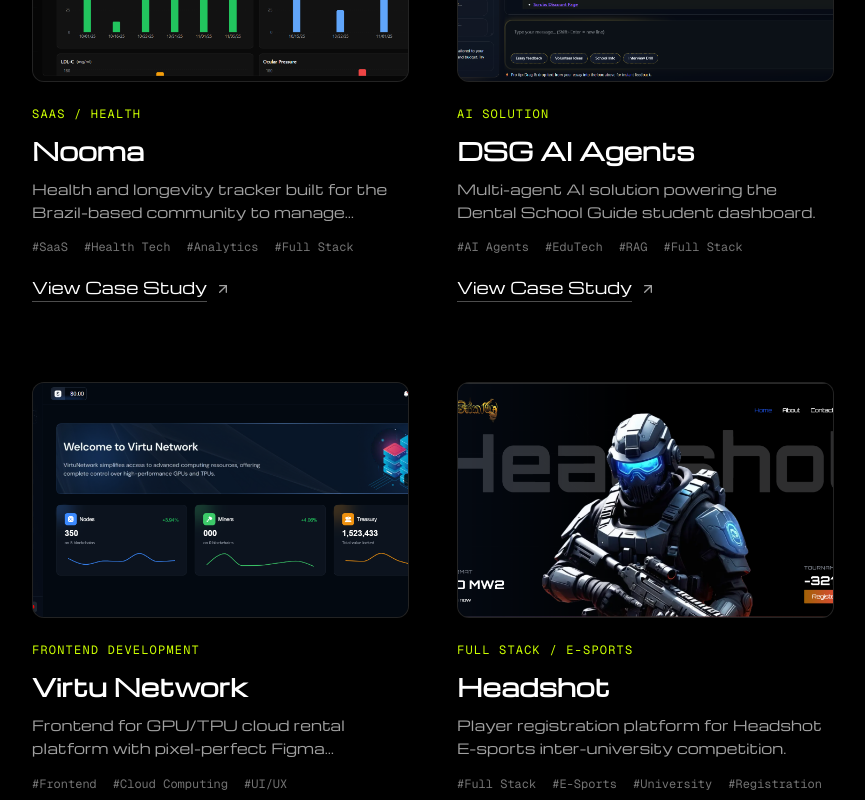
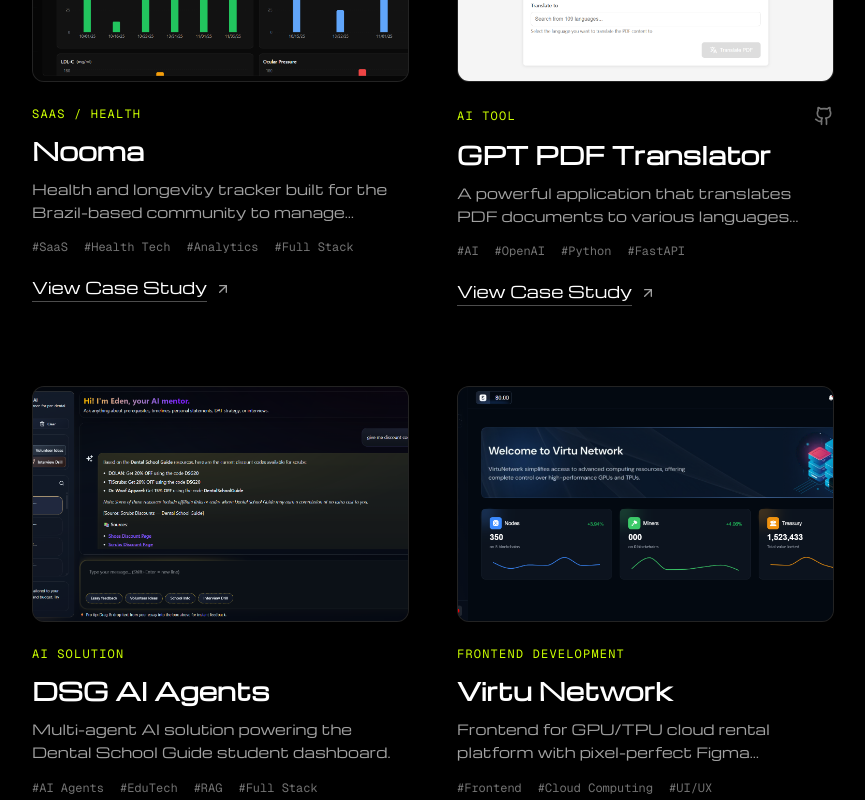
Before and after one commit to Codehash001/personal-portfolio, a Next.js app: page / in a window 1280 px wide. Shown: the part 3120-3920 px from the top of the page, without its empty margins (382-1247 px from the left). Built offline with nearby package versions, Linux system fonts and the light colour scheme.

Commit message:
add works

```diff
--- a/app/work/[slug]/page.tsx
+++ b/app/work/[slug]/page.tsx
@@ -40,6 +40,20 @@ export default async function CaseStudyPage({ params }: { params: Promise<{ slug
                         <ArrowLeft className="w-5 h-5 group-hover:-translate-x-1 transition-transform" />
                         <span>Back to Works</span>
                     </Link>
+                    <div className="flex items-center gap-3">
+                        {work.sourceUrl && (
+                            <a
+                                href={work.sourceUrl}
+                                target="_blank"
+                                rel="noopener noreferrer"
+                                className="flex items-center gap-2 px-4 py-2 border border-white/20 hover:border-white/40 text-white rounded-full font-medium transition-colors bg-white/5 hover:bg-white/10"
+                            >
+                                <svg className="w-4 h-4" viewBox="0 0 24 24" fill="currentColor">
+                                    <path d="M12 0c-6.626 0-12 5.373-12 12 0 5.302 3.438 9.8 8.207 11.387.599.111.793-.261.793-.577v-2.234c-3.338.726-4.033-1.416-4.033-1.416-.546-1.387-1.333-1.756-1.333-1.756-1.089-.745.083-.729.083-.729 1.205.084 1.839 1.237 1.839 1.237 1.07 1.834 2.807 1.304 3.492.997.107-.775.418-1.305.762-1.604-2.665-.305-5.467-1.334-5.467-5.931 0-1.311.469-2.381 1.236-3.221-.124-.303-.535-1.524.117-3.176 0 0 1.008-.322 3.301 1.23.957-.266 1.983-.399 3.003-.404 1.02.005 2.047.138 3.006.404 2.291-1.552 3.297-1.23 3.297-1.23.653 1.653.242 2.874.118 3.176.77.84 1.235 1.911 1.235 3.221 0 4.609-2.807 5.624-5.479 5.921.43.372.823 1.102.823 2.222v3.293c0 .319.192.694.801.576 4.765-1.589 8.199-6.086 8.199-11.386 0-6.627-5.373-12-12-12z" />
+                                </svg>
+                                <span>View Source</span>
+                            </a>
+                        )}
                         {work.liveUrl && (
                             <a
                                 href={work.liveUrl}
@@ -51,6 +65,7 @@ export default async function CaseStudyPage({ params }: { params: Promise<{ slug
                                 <ExternalLink className="w-4 h-4" />
                             </a>
                         )}
+                    </div>
                 </div>
             </nav>
 
--- a/src/data/works.ts
+++ b/src/data/works.ts
@@ -45,6 +45,30 @@ export const works: Work[] = [
     },
     {
         id: 2,
+        slug: "gpt-pdf-translator",
+        title: "GPT PDF Translator",
+        category: "AI Tool",
+        description: "A powerful application that translates PDF documents to various languages while preserving the original layout, formatting, and background colors using OpenAI API.",
+        tags: ["AI", "OpenAI", "Python", "FastAPI", "Open Source"],
+        image: "/projects/pdf.png",
+        sourceUrl: "https://github.com/Codehash001/gpt-pdf-translator",
+        overview: "GPT PDF Translator is a web application that translates PDF documents into any language while preserving the original layout, formatting, and background colors. It extracts text blocks with their positions, font styles, and sizes, detects background colors, translates using OpenAI's API, and recreates the PDF with translated text in matching styles — all with real-time WebSocket progress tracking.",
+        challenge: "Translating PDF documents typically destroys the original layout, formatting, and design elements. Existing tools produce messy outputs that lose the structure, background colors, and font styles of the source document, making translated PDFs look unprofessional and hard to read.",
+        solution: "Built a FastAPI application that intelligently extracts text blocks while preserving their positions, detects background colors by rendering and analyzing text block areas, translates via OpenAI's API, and recreates the PDF by overlaying translated text with matching font styles and intelligent text wrapping — all with real-time WebSocket progress updates.",
+        features: [
+            "Exact layout preservation — maintains original PDF text positioning, images, and graphics",
+            "Background color detection — preserves the background color of each text block",
+            "Font style retention — maintains bold, italic, and other text formatting",
+            "Real-time WebSocket progress tracking during translation",
+            "Multiple language support via OpenAI models",
+            "Intelligent text wrapping for longer translated text",
+            "User-friendly web interface for uploading and translating PDFs"
+        ],
+        technologies: ["Python", "FastAPI", "OpenAI API", "WebSocket", "PyMuPDF"],
+        results: "Open-source tool that enables seamless PDF translation while maintaining professional document quality."
+    },
+    {
+        id: 3,
         slug: "dsg-ai-agents",
         title: "DSG AI Agents",
         category: "AI Solution",
@@ -66,7 +90,7 @@ export const works: Work[] = [
         results: "Enhancing the learning experience for dental school applicants with instant AI-powered assistance across their application journey."
     },
     {
-        id: 3,
+        id: 4,
         slug: "virtu-network",
         title: "Virtu Network",
         category: "Frontend Development",
@@ -87,7 +111,7 @@ export const works: Work[] = [
         results: "Delivered a pixel-perfect implementation that transformed the platform's appearance from dull to cutting-edge, with significantly improved performance."
     },
     {
-        id: 4,
+        id: 5,
         slug: "headshot",
         title: "Headshot",
         category: "Full Stack / E-Sports",
@@ -108,7 +132,7 @@ export const works: Work[] = [
         results: "Successfully powered the inter-university Headshot 2025 E-sports competition with seamless player registration across multiple universities."
     },
     {
-        id: 5,
+        id: 6,
         slug: "documaty",
         title: "Documaty",
         category: "AI Product",
@@ -129,7 +153,7 @@ export const works: Work[] = [
         results: "Reduced documentation lookup time by 75% and improved developer onboarding speed."
     },
     {
-        id: 6,
+        id: 7,
         slug: "beni-minting-dapp",
         title: "Beni Minting Dapp",
         category: "Blockchain",
@@ -150,7 +174,7 @@ export const works: Work[] = [
         results: "Successfully launched the Beni NFT collection with a smooth minting experience for collectors."
     },
     {
-        id: 7,
+        id: 8,
         slug: "fitness",
         title: "Fitness",
         category: "Frontend / E-Commerce",
```
Also changed, not shown: public/projects/pdf.png (added). Lines whose indentation alone changed are shown as unchanged.
